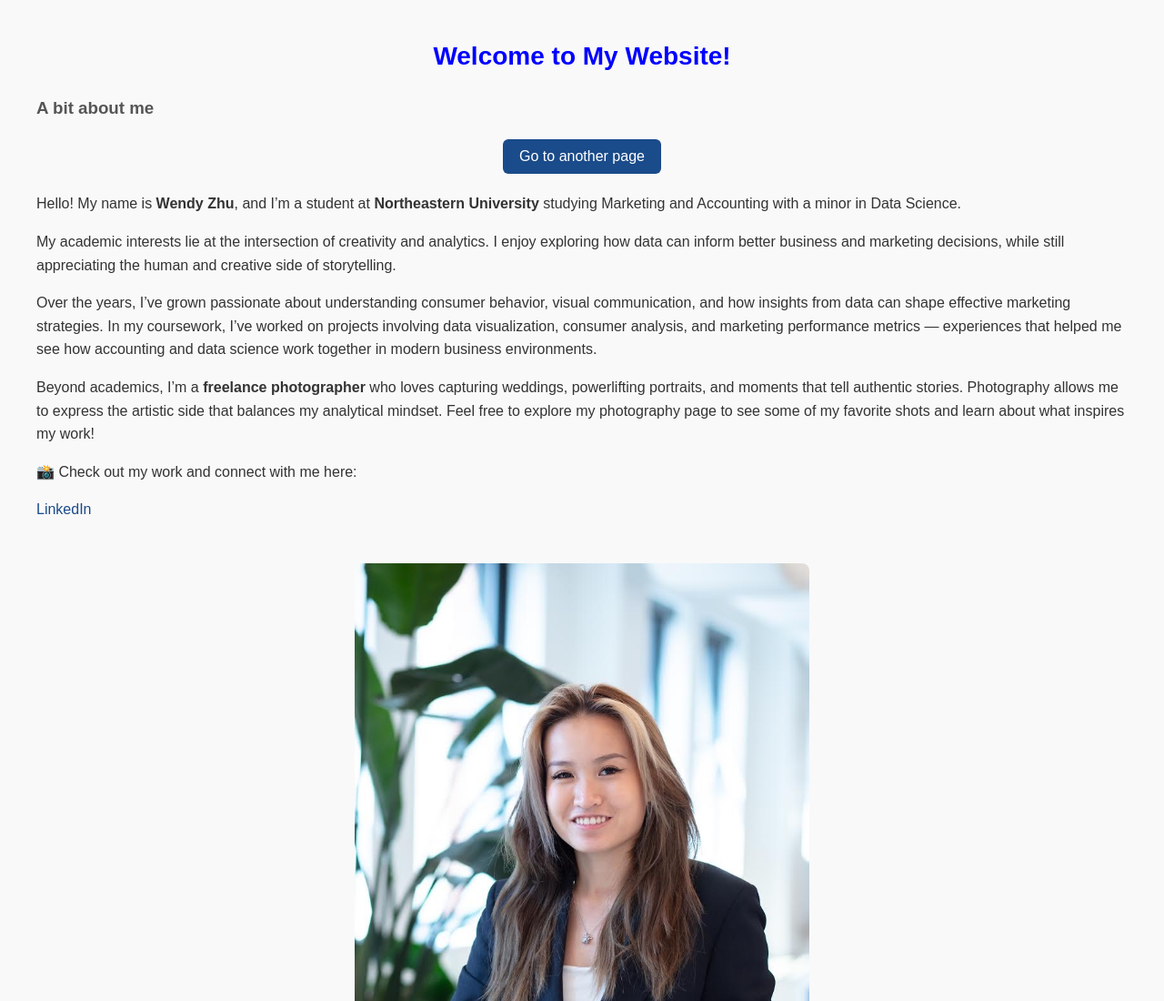
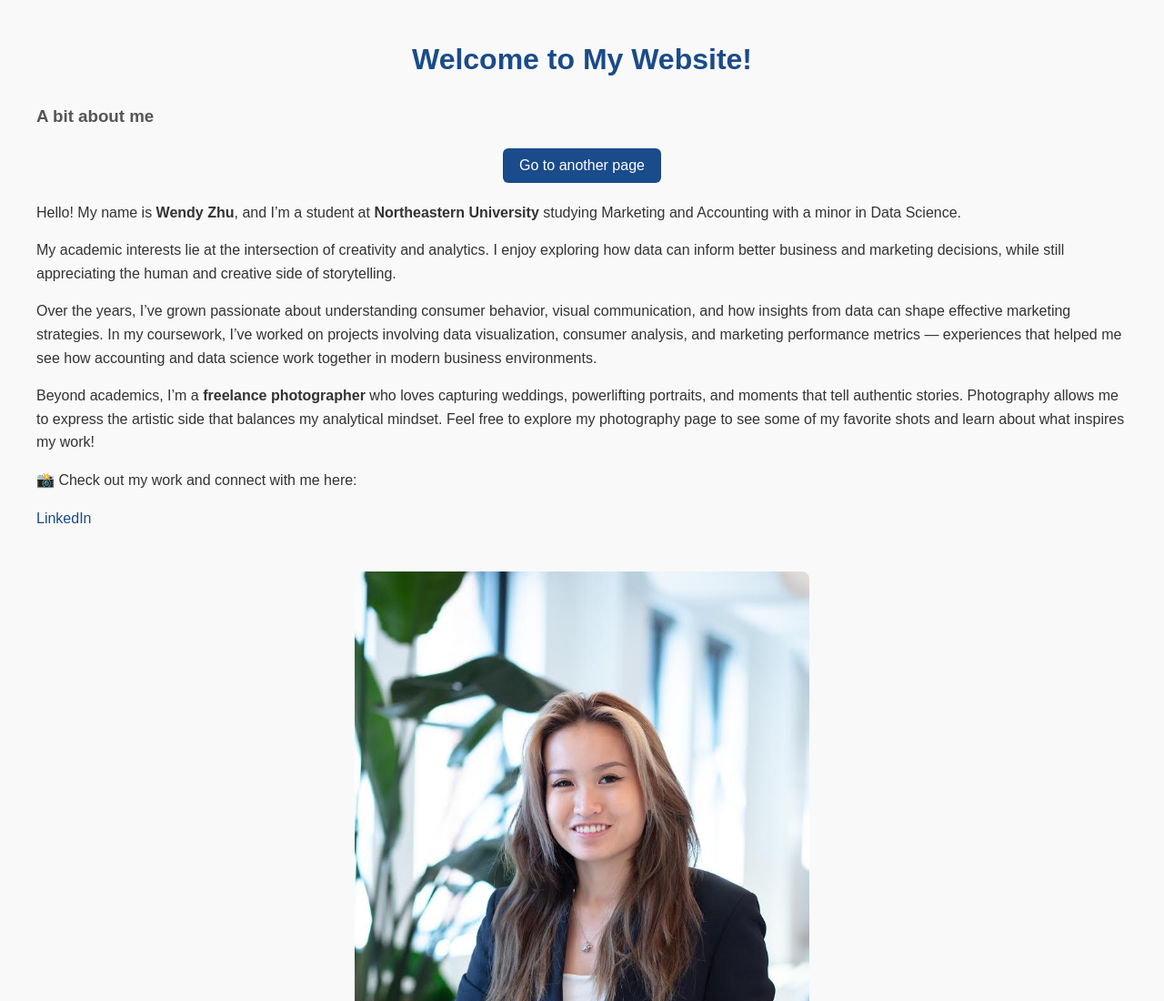
Before and after one commit to zhuwendy2/Wendy-Website, a plain HTML site: page index.html in a window 1280 px wide. Shown: the top 1100 px of the page at 91% size. Drawn offline with Linux system fonts and the light colour scheme.

Commit message:
Updated html

```diff
--- a/index.html
+++ b/index.html
@@ -7,10 +7,8 @@
     <link rel="stylesheet" href="style.css">
 </head>
 <body>
-
-    <h1 style="color: blue; font-size: 28px;">Welcome to My Website!</h1>
+    <h1>Welcome to My Website!</h1>
     <h3>A bit about me</h3>
-
     <button id="navigateButton">Go to another page</button>
 
     <script>
```
